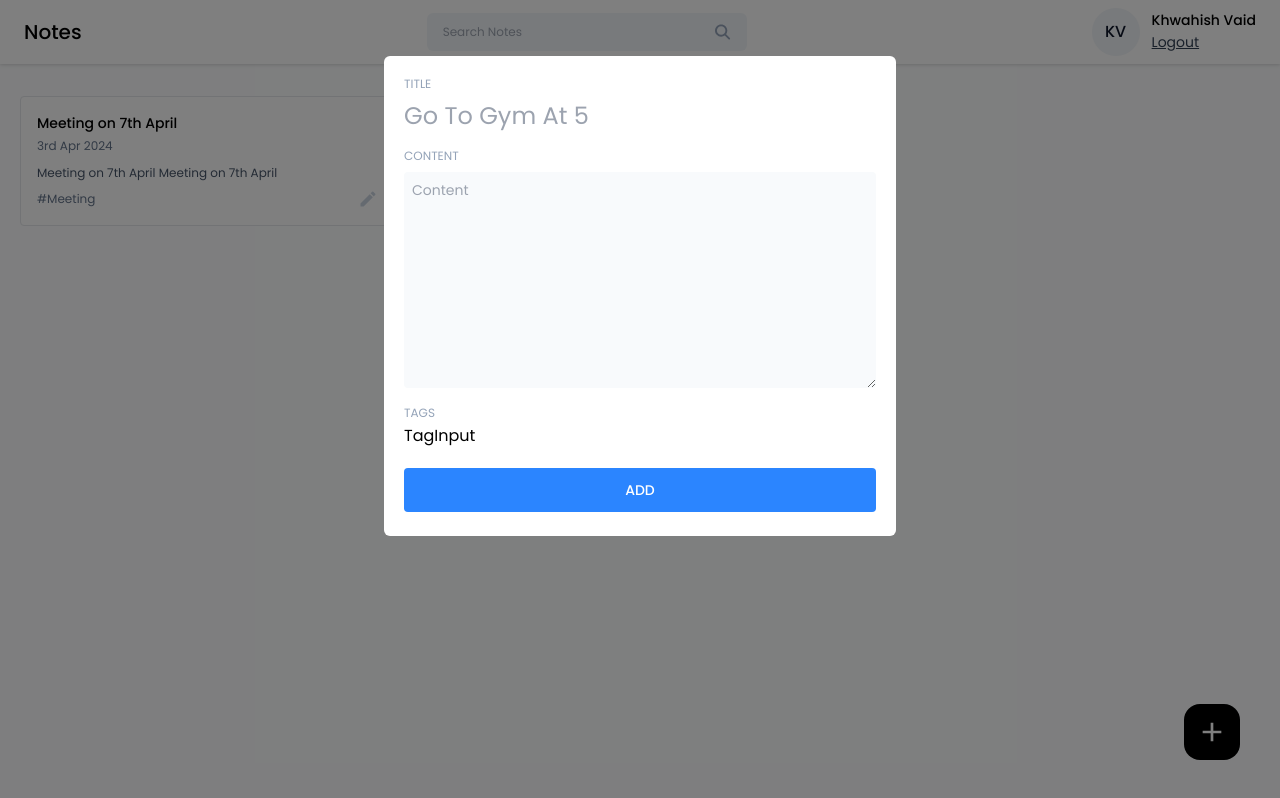
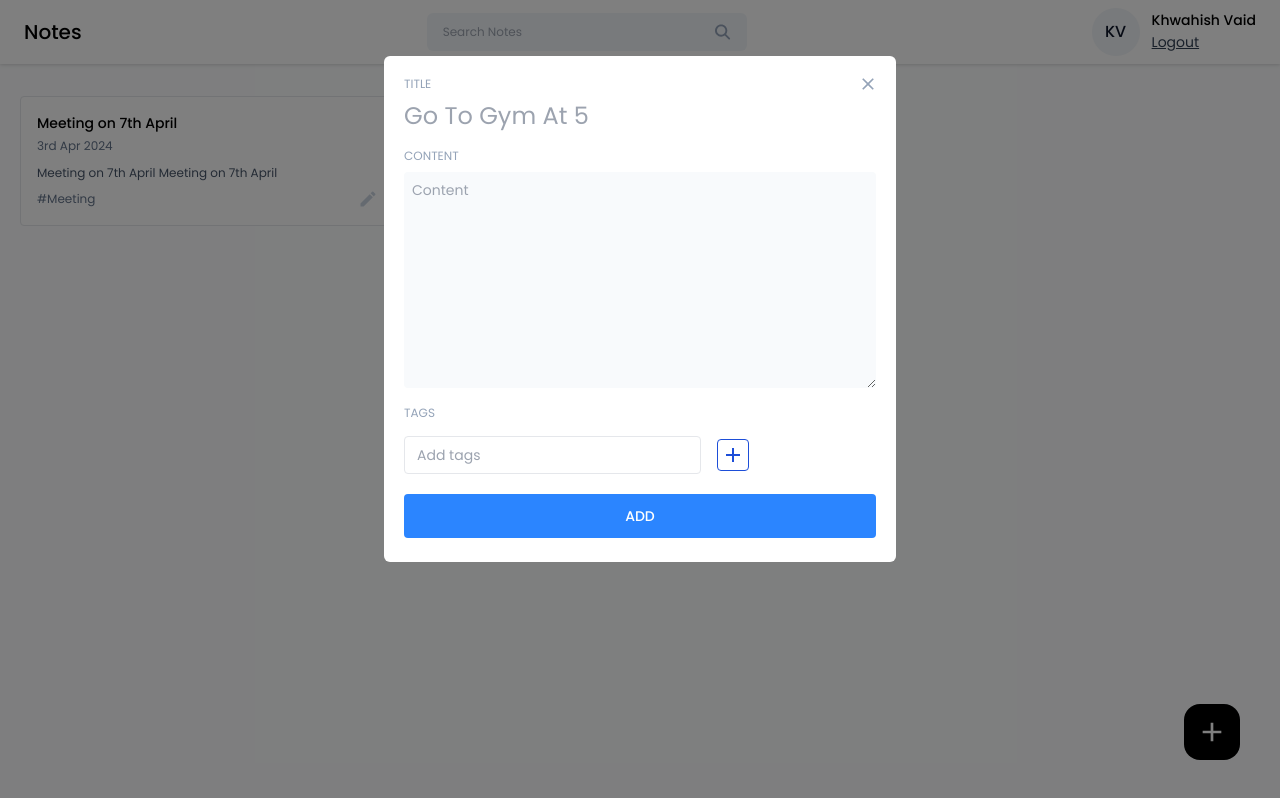
Before and after one commit to khwahish1509/Notes_Mern, a React (Vite) app in the folder frontend/Notes_App/: page /dashboard in a window 1280 px wide. Both pictures are taken after a click on the button 1212 px from the left and 732 px from the top of the page. Built offline with nearby package versions, Linux system fonts and the light colour scheme.

Commit message:
Add Edit Notes page designing with routing

```diff
--- a/frontend/Notes_App/src/components/input/TagInput.jsx
+++ b/frontend/Notes_App/src/components/input/TagInput.jsx
@@ -1,10 +1,79 @@
 /* eslint-disable no-unused-vars */
-import React from 'react'
+import React ,{useState} from 'react'
+import PropTypes from 'prop-types';
+import { MdAdd, MdClose } from 'react-icons/md'
 
-const TagInput = () => {
-  return (
-    <div>TagInput</div>
+const TagInput = ({tags, setTags}) => {
+
+    const [inputValue, setInputValue] = useState("");
+
+    // Function to handle the input change
+    const handleInputChange = (e) => {
+        setInputValue(e.target.value);
+    }
+
+    // Function to add a new tag
+    const addNewTag = () => {
+        if(!inputValue.trim() !== "") {
+            setTags([...tags, inputValue.trim()]);
+            setInputValue("");
+        }
+    };
+
+    // Function to handle the keydown event
+    const handleKeyDown = (e) => {
+        if(e.key === 'Enter') {
+            addNewTag();
+        }
+    };
+
+    // Function to remove a tag
+    const handleRemoveTag = (tagToRemove) => {
+        setTags(tags.filter((tag) => tag !== tagToRemove));
+    };
+
+    return (
+        <div>
+            {tags ?. length > 0 && (
+                <div className="flex items-center gap-2 flex-wrap mt-2">
+                    {tags.map((tag, index) => (
+                        <span key={index} className="flex items-center gap-2 text-sm text-slate-500 bg-slate-100 px-3 py-1 rounded">
+                            #{tag}
+                                <button
+                                onClick={() => {
+                                    handleRemoveTag(tag);
+                                    }}
+                                >
+                                <MdClose />
+                                </button>
+                        </span>
+                    ))}
+                </div>
+            )}
+
+        <div className='flex items-center gap-4 mt-3'>
+            <input type='text'
+            value={inputValue}
+            className='text-sm bg-transparent border px-3 py-2 rounded outline-none'
+            placeholder='Add tags'
+            onChange={handleInputChange}
+            onKeyDown={handleKeyDown}
+            />
+
+            <button className='w-8 h-8 flex items-center justify-center rounded border border-blue-700  hover:bg-blue-700'
+            onClick={()=>{
+                addNewTag();
+            }}
+            >
+                <MdAdd className='text-2xl text-blue-700 hover:text-white'/>
+            </button>
+        </div>
+    </div>
   )
 }
+TagInput.propTypes = {
+    tags: PropTypes.array.isRequired,
+    setTags: PropTypes.func.isRequired,
+};
 
 export default TagInput
--- a/frontend/Notes_App/src/pages/Home/AddEditNotes.jsx
+++ b/frontend/Notes_App/src/pages/Home/AddEditNotes.jsx
@@ -1,16 +1,29 @@
 /* eslint-disable no-unused-vars */
-import React from 'react'
+import React, {useState} from 'react'
 import TagInput from '../../components/input/TagInput'
+import { MdClose } from 'react-icons/md'
 
-const AddEditNotes = () => {
+const AddEditNotes = ({onClose}) => {
+
+    const [title, setTitle] = useState("")
+    const [content, setContent] = useState("")
+    const [tags, setTags] = useState([])
+
   return (
-    <div>
+    <div className='relative'>
+
+        <button className='w-10 h-10 rounded-full flex items-center justify-center absolute -top-3 -right-3 hover:bg-slate-500'
+            onClick={onClose}>
+            <MdClose className='text-xl text-slate-400'/>
+        </button>
         <div className="flex flex-col gap-2">
         <label className="input-label">TITLE</label>
         <input
             type="text"
             className="text-2xl text-slate-950 outline-none"
             placeholder="Go To Gym At 5"
+            value={title}
+            onChange={({target}) => setTitle(target.value)}
         />
         </div>
         <div className='flex flex-col gap-2 mt-4'>
@@ -20,12 +33,14 @@ const AddEditNotes = () => {
                 className="text-sm text-slate-950 outline-none bg-slate-50 p-2 rounded"
                 placeholder="Content"
                 rows={10}
+                value={content}
+                onChange={({target}) => setContent(target.value)}
             />
         </div>
 
         <div className='mt-3'>
             <label className="input-label">TAGS</label>
-            <TagInput/>
+            <TagInput tags={tags} setTags={setTags}/>
         </div>
 
         <button className='btn-primary font-medium mt-5 p-3' onClick={()=>{}}>
```
